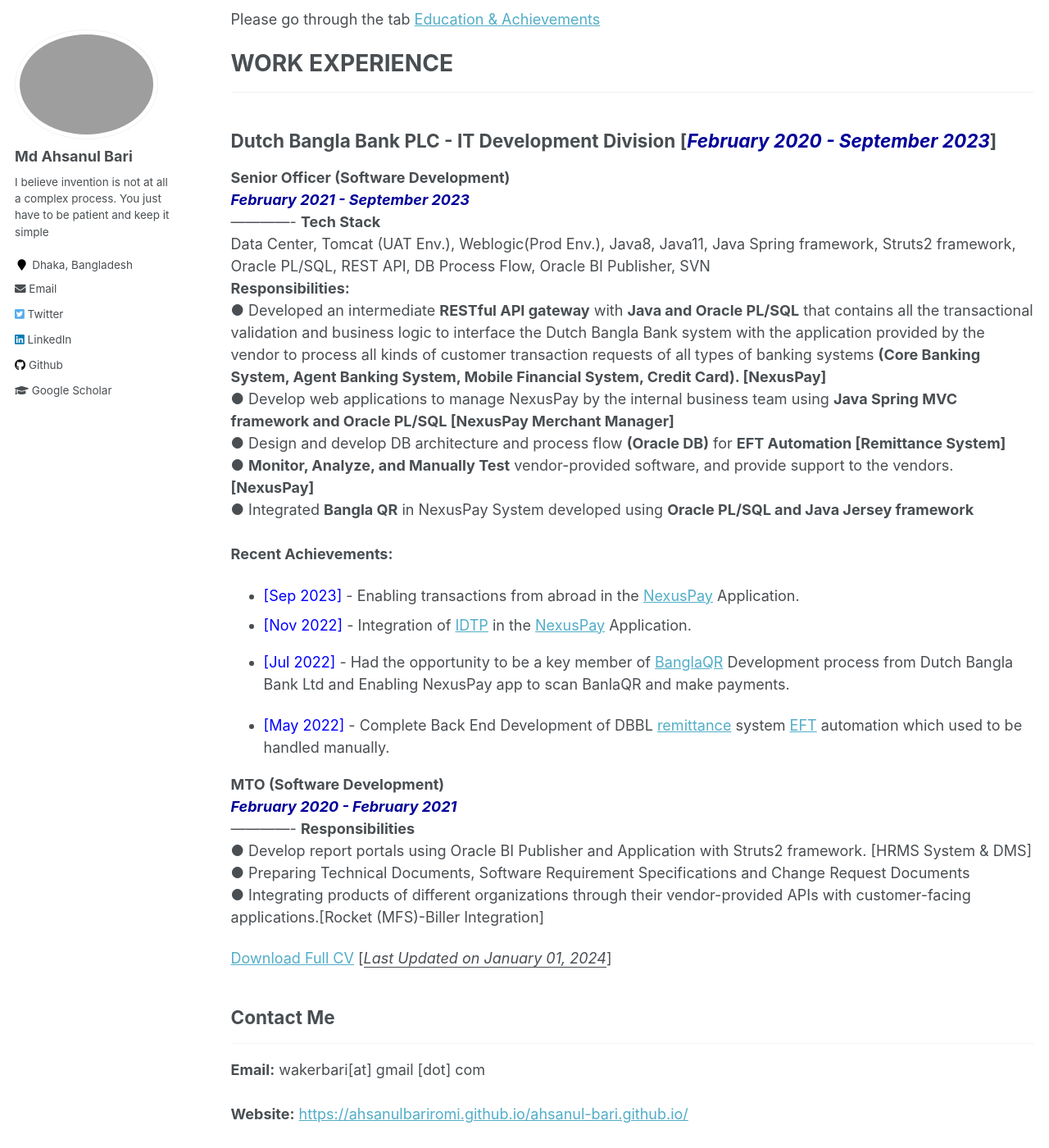
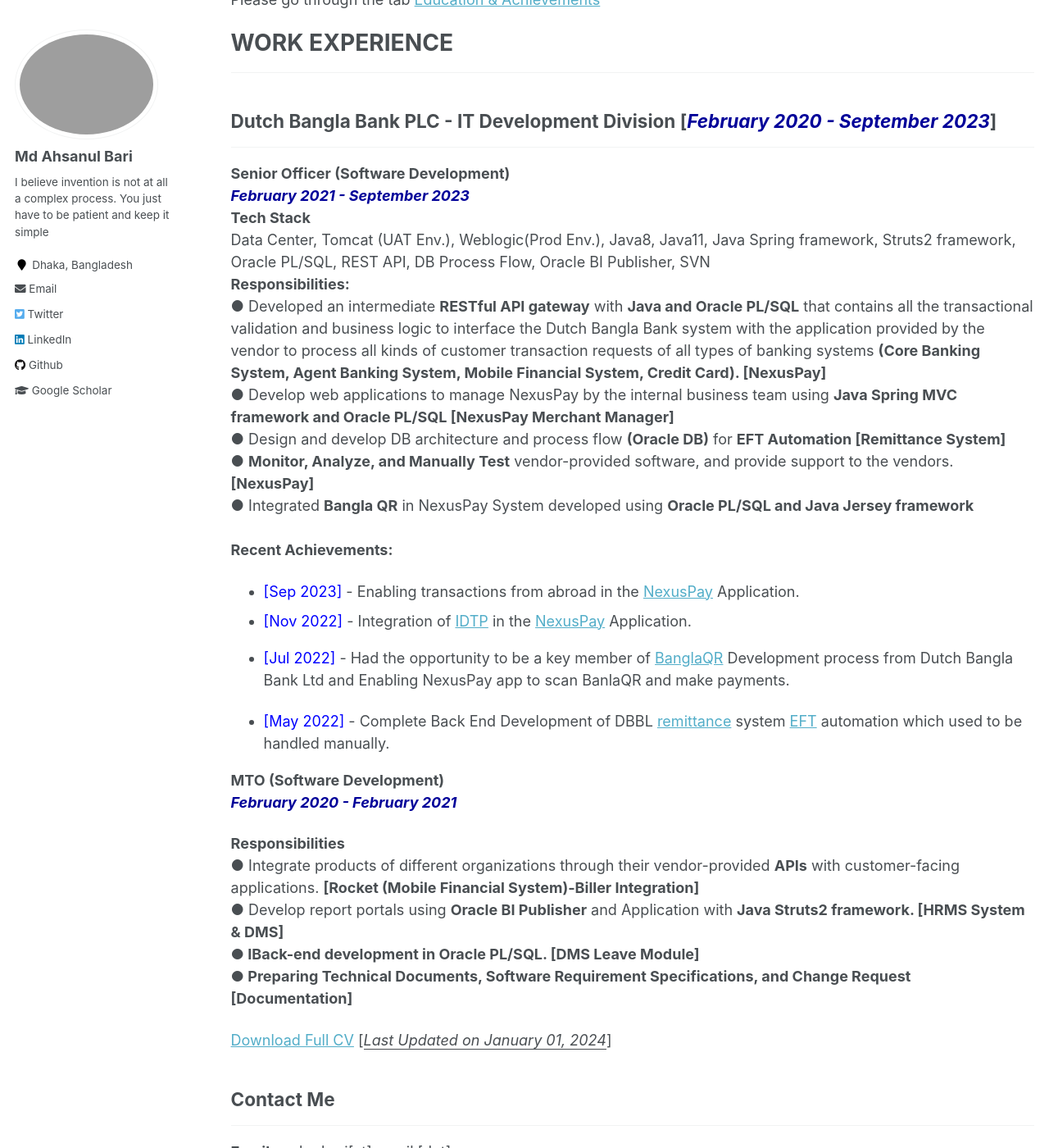
Before and after one commit to AhsanulBariRomi/ahsanul-bari.github.io, a Jekyll site: the page built from _pages/cv.md, in a window 1280 px wide and 1400 px high, scrolled down 245 px. Shown: the whole window at 82% size. Built offline with Jekyll 4.4.1, drawn with Linux system fonts in a browser that asks for light colours.

Commit message:
MTO section Updated

```diff
--- a/_pages/cv.md
+++ b/_pages/cv.md
@@ -7,7 +7,7 @@ redirect_from:
   - /resume
 ---
 
-## EDUCATION
+# EDUCATION
 -------------
 Please go through the tab [Education & Achievements](https://ahsanulbariromi.github.io/ahsanul-bari.github.io/education-achievements/)
 <br/>
@@ -17,10 +17,9 @@ Please go through the tab [Education & Achievements](https://ahsanulbariromi.git
 -------------
 
 ## Dutch Bangla Bank PLC - IT Development Division [<i style='color:#000099;'>**February 2020 - September 2023**</i>]<br/>
-
+-------------
 <b>Senior Officer (Software Development)</b><br />
 <i style='color:#000099;'>**February 2021 - September 2023**</i><br/>
--------------
 <b>Tech Stack</b> <br/>
 Data Center, Tomcat (UAT Env.), Weblogic(Prod Env.), Java8, Java11, Java Spring framework, Struts2 framework, Oracle PL/SQL, REST API, DB Process Flow, Oracle BI Publisher, SVN<br/>
 <b>Responsibilities:</b> <br/>
@@ -42,11 +41,13 @@ Data Center, Tomcat (UAT Env.), Weblogic(Prod Env.), Java8, Java11, Java Spring
 
 <b>MTO (Software Development)</b><br />
 <i style='color:#000099;'>**February 2020 - February 2021**</i><br />
--------------
+
 <b>Responsibilities</b><br />
-● Develop report portals using Oracle BI Publisher and Application with Struts2 framework. [HRMS System & DMS]<br />
-● Preparing Technical Documents, Software Requirement Specifications and Change Request Documents<br />
-● Integrating products of different organizations through their vendor-provided APIs with customer-facing applications.[Rocket (MFS)-Biller Integration]<br />
+● Integrate products of different organizations through their vendor-provided <b>APIs</b> with customer-facing applications. <b>[Rocket (Mobile Financial System)-Biller Integration]</b> <br />
+● Develop report portals using <b>Oracle BI Publisher</b> and Application with <b>Java Struts2 framework. [HRMS System & DMS]<b/><br />
+● IBack-end development in <b>Oracle PL/SQL. [DMS Leave Module]</b><br />
+● Preparing Technical Documents, Software Requirement Specifications, and Change Request <b>[Documentation]</b><br />
+
 
 [Download Full CV](https://drive.google.com/file/d/1FW-UW3pWrGoyUlv_RNm9Vx_Dg-l12yqk/view?usp=sharinghttps://drive.google.com/file/d/1bv9SSRFBx7LpyPiuerMqCqYZEsAc30uY/view?usp=share_link) [<ins>*Last Updated on January 01, 2024*</ins>]
 
```
